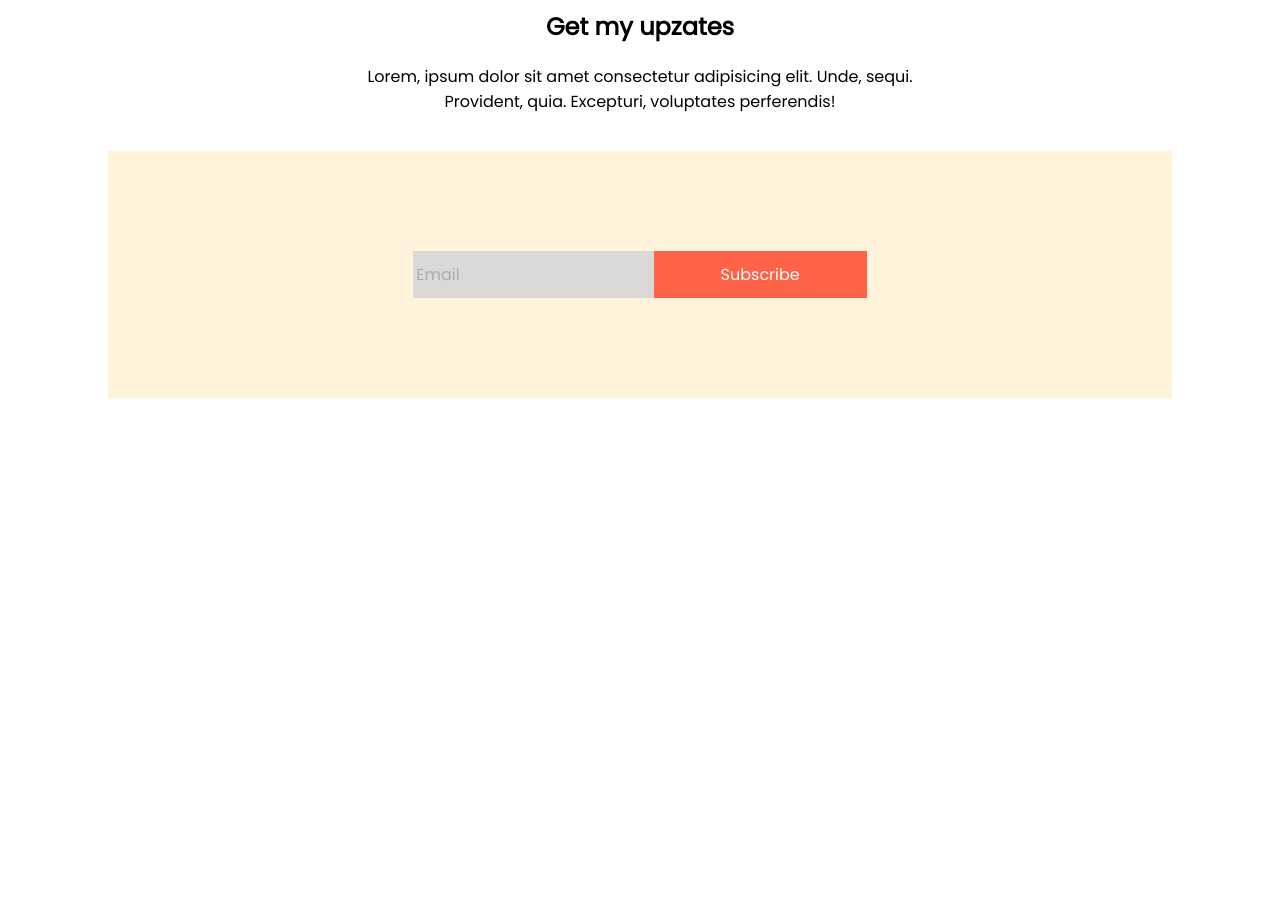
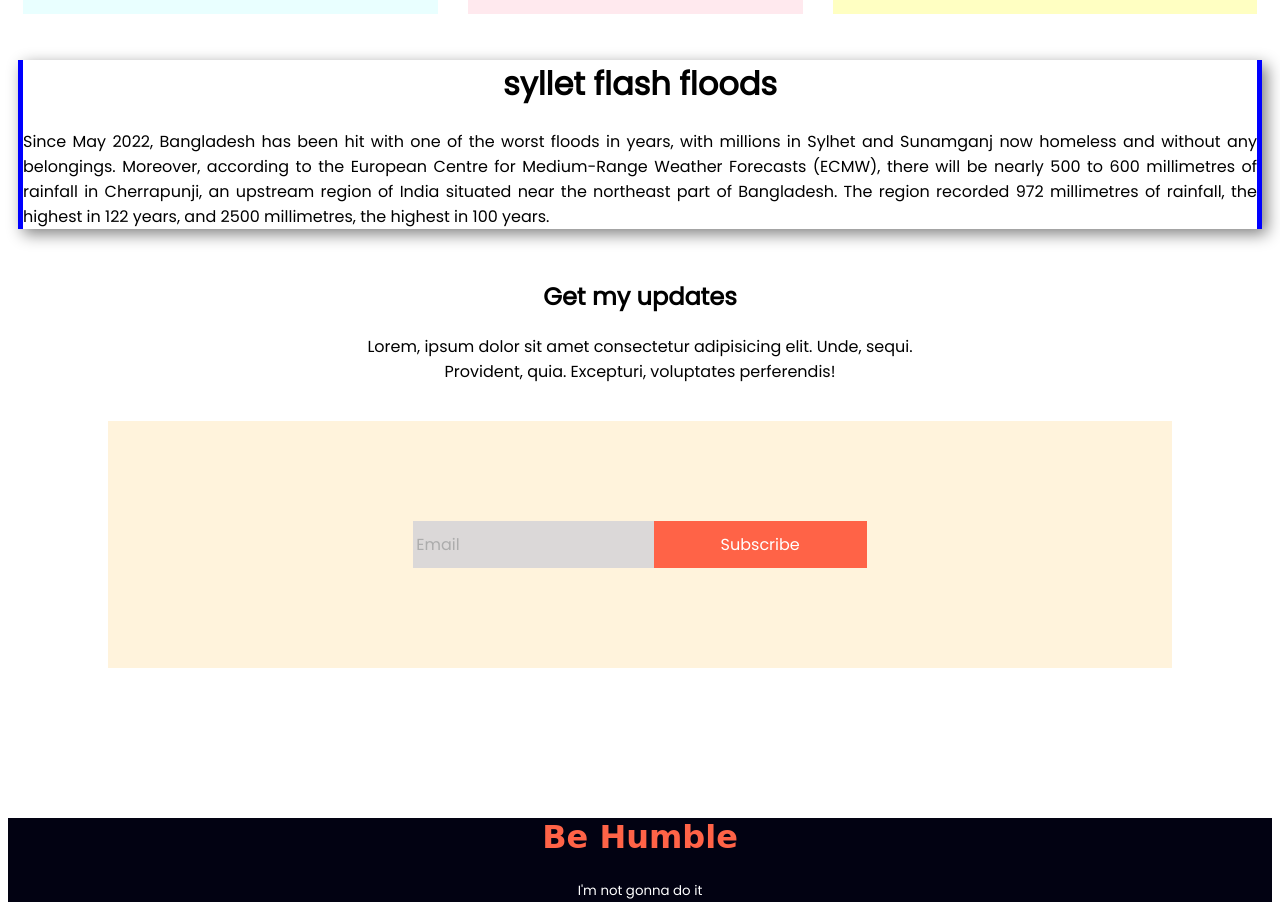
Before and after one commit to tanvirhasan31/assignment-1, a plain HTML site: page index.html in a window 1280 px wide. Shown: the part 1260-2178 px from the top of the page. Before the commit the page ends 1808 px from the top, so only its background shows below. Drawn offline with Linux system fonts and the light colour scheme.

Commit message:
extra added

```diff
--- a/index.html
+++ b/index.html
@@ -60,9 +60,13 @@
             </div>
         </div>
      </section>
+     <div class="extra">
+        <h1>syllet flash floods</h1>
+        <p>Since May 2022, Bangladesh has been hit with one of the worst floods in years, with millions in Sylhet and Sunamganj now homeless and without any belongings. Moreover, according to the European Centre for Medium-Range Weather Forecasts (ECMW), there will be nearly 500 to 600 millimetres of rainfall in Cherrapunji, an upstream region of India situated near the northeast part of Bangladesh. The region recorded 972 millimetres of rainfall, the highest in 122 years, and 2500 millimetres, the highest in 100 years.</p>
+     </div>
      <section id="update-sec">
         <div class="update">
-            <h1>Get my upzates</h1>
+            <h1>Get my updates</h1>
             <p>Lorem, ipsum dolor sit amet consectetur adipisicing elit. Unde, sequi. <br> Provident, quia. Excepturi, voluptates perferendis!</p>
 
         </div>
@@ -77,6 +81,10 @@
             </div>
         </div>
      </section>
+     <footer class="footer">
+        <h1> Be Humble</h1>
+        <p><small>I'm not gonna do it</small></p>
+     </footer>
 
 
 </body>
--- a/style.css
+++ b/style.css
@@ -64,6 +64,10 @@ hr{
 }
 .btn button{
     background-color: tomato;
+    border: none;
+    border-radius: 3px;
+    color: white;
+
 }
 
 /* third sec  */
@@ -71,6 +75,7 @@ hr{
     display: flex;
     flex-direction: column;
     align-items: center;
+    margin-top: 30px;
 }
 .box{
     display: flex;
@@ -89,9 +94,21 @@ hr{
 #box-3{
     background-color: rgb(255, 255, 194);
 }
+.extra{
+    text-align: center;
+    margin: 10px;
+    border-left: 5px solid blue;
+    border-right: 5px solid blue;
+    box-shadow: 5px 5px 15px gray;
+    margin-top: 40px;
+}
+.extra p{
+    text-align: justify;
+}
  /* update  */
 #update-sec{
     margin-bottom: 150px;
+    margin-top: 50px;
 }
 .update{
     text-align: center;
@@ -119,3 +136,14 @@ hr{
     background-color: tomato;
     color: white;
 }
+.footer{
+    background-color: rgb(2, 2, 18);
+    color: tomato;
+    text-align: center;
+}
+.footer p{
+    color: white;
+}
+.footer h1{
+    font-family: 'Lobster', cursive;
+}
```
